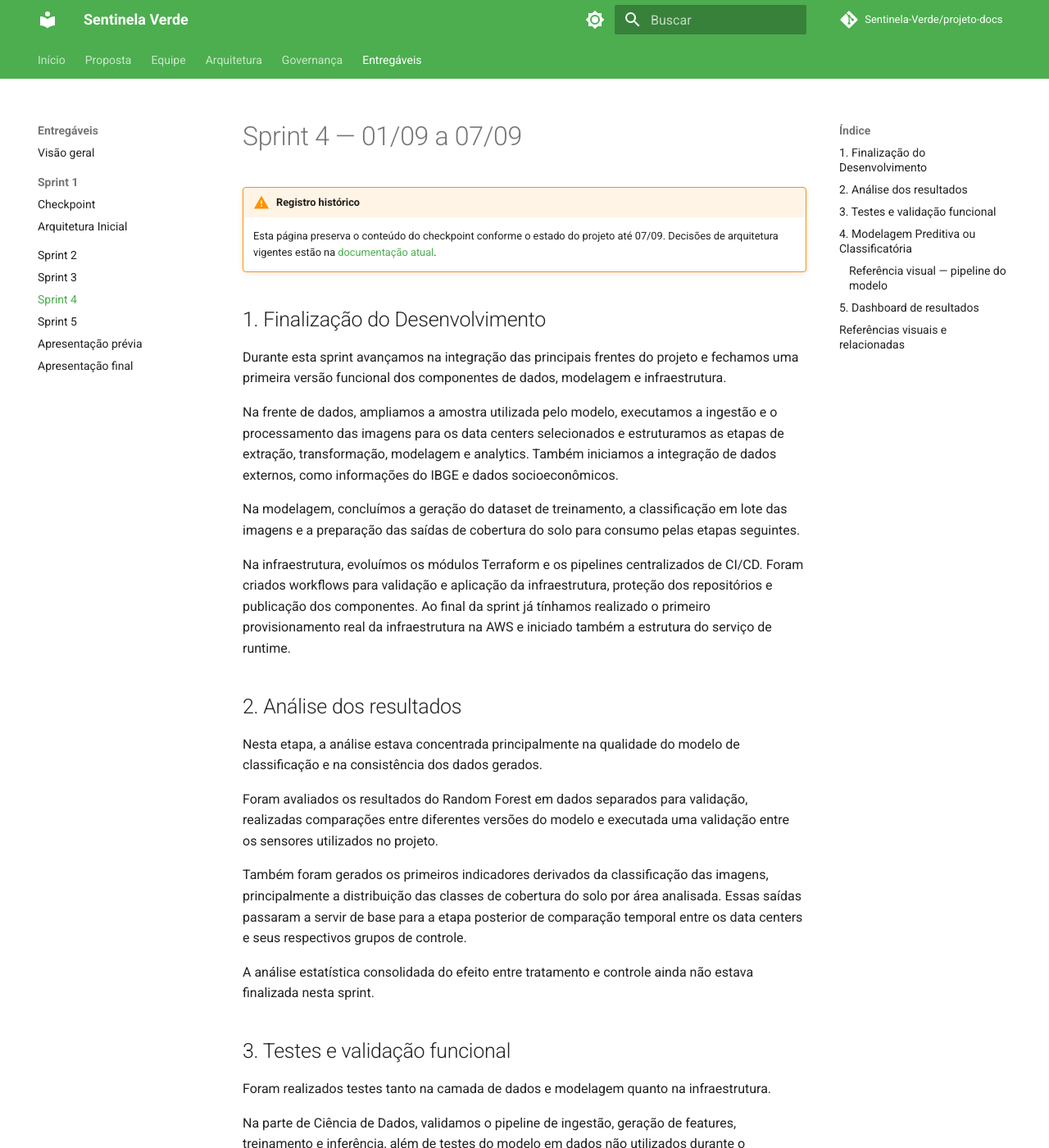
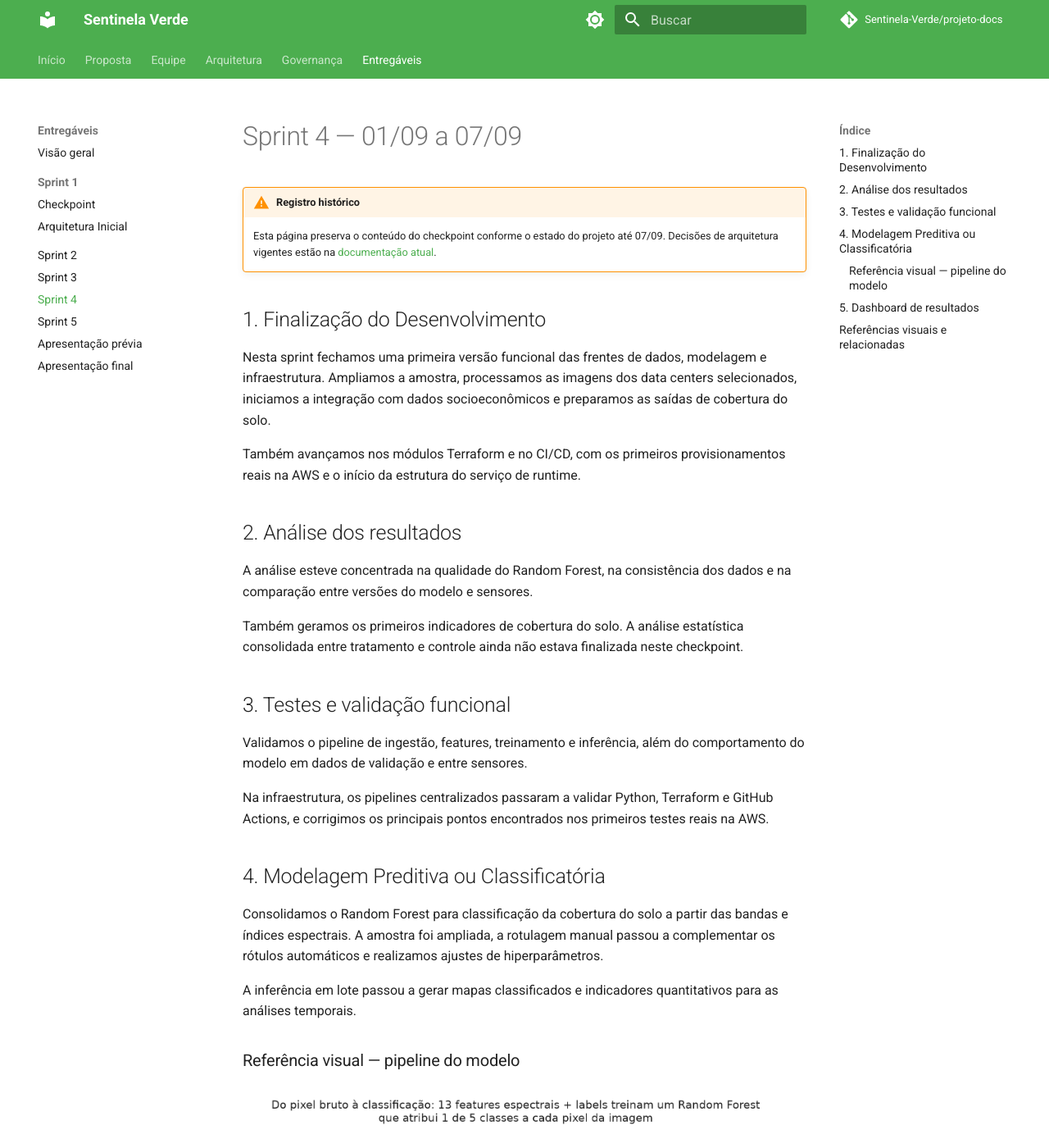
Before and after one commit to Sentinela-Verde/projeto-docs, an MkDocs documentation site: the page built from docs/entregaveis/sprint-4.md, in a window 1280 px wide and 1400 px high. Shown: the whole window at 82% size. Built offline with MkDocs 1.6.1 and Material for MkDocs 9.7.7, drawn with Linux system fonts in a browser that asks for light colours; comment, search, counter and statistics services are not loaded; some of the changed text lies outside the part shown.

Commit message:
docs: condense sprint 4 checkpoint

```diff
--- a/docs/entregaveis/sprint-4.md
+++ b/docs/entregaveis/sprint-4.md
@@ -3,46 +3,29 @@
 !!! warning "Registro histórico"
     Esta página preserva o conteúdo do checkpoint conforme o estado do projeto até 07/09. Decisões de arquitetura vigentes estão na [documentação atual](../arquitetura/index.md).
 
-
 ## 1. Finalização do Desenvolvimento
 
-Durante esta sprint avançamos na integração das principais frentes do projeto e fechamos uma primeira versão funcional dos componentes de dados, modelagem e infraestrutura.
+Nesta sprint fechamos uma primeira versão funcional das frentes de dados, modelagem e infraestrutura. Ampliamos a amostra, processamos as imagens dos data centers selecionados, iniciamos a integração com dados socioeconômicos e preparamos as saídas de cobertura do solo.
 
-Na frente de dados, ampliamos a amostra utilizada pelo modelo, executamos a ingestão e o processamento das imagens para os data centers selecionados e estruturamos as etapas de extração, transformação, modelagem e analytics. Também iniciamos a integração de dados externos, como informações do IBGE e dados socioeconômicos.
-
-Na modelagem, concluímos a geração do dataset de treinamento, a classificação em lote das imagens e a preparação das saídas de cobertura do solo para consumo pelas etapas seguintes.
-
-Na infraestrutura, evoluímos os módulos Terraform e os pipelines centralizados de CI/CD. Foram criados workflows para validação e aplicação da infraestrutura, proteção dos repositórios e publicação dos componentes. Ao final da sprint já tínhamos realizado o primeiro provisionamento real da infraestrutura na AWS e iniciado também a estrutura do serviço de runtime.
+Também avançamos nos módulos Terraform e no CI/CD, com os primeiros provisionamentos reais na AWS e o início da estrutura do serviço de runtime.
 
 ## 2. Análise dos resultados
 
-Nesta etapa, a análise estava concentrada principalmente na qualidade do modelo de classificação e na consistência dos dados gerados.
+A análise esteve concentrada na qualidade do Random Forest, na consistência dos dados e na comparação entre versões do modelo e sensores.
 
-Foram avaliados os resultados do Random Forest em dados separados para validação, realizadas comparações entre diferentes versões do modelo e executada uma validação entre os sensores utilizados no projeto.
-
-Também foram gerados os primeiros indicadores derivados da classificação das imagens, principalmente a distribuição das classes de cobertura do solo por área analisada. Essas saídas passaram a servir de base para a etapa posterior de comparação temporal entre os data centers e seus respectivos grupos de controle.
-
-A análise estatística consolidada do efeito entre tratamento e controle ainda não estava finalizada nesta sprint.
+Também geramos os primeiros indicadores de cobertura do solo. A análise estatística consolidada entre tratamento e controle ainda não estava finalizada neste checkpoint.
 
 ## 3. Testes e validação funcional
 
-Foram realizados testes tanto na camada de dados e modelagem quanto na infraestrutura.
+Validamos o pipeline de ingestão, features, treinamento e inferência, além do comportamento do modelo em dados de validação e entre sensores.
 
-Na parte de Ciência de Dados, validamos o pipeline de ingestão, geração de features, treinamento e inferência, além de testes do modelo em dados não utilizados durante o treinamento e validações entre diferentes sensores.
-
-Na infraestrutura, utilizamos os pipelines centralizados para executar validações de Python, Terraform e workflows do GitHub Actions. Durante o provisionamento real da AWS também foram corrigidos pontos relacionados a IAM, permissions boundary, volumes das instâncias e execução dos workflows reutilizáveis.
-
-Essas validações foram importantes para sair de uma arquitetura apenas desenhada e começar a testar efetivamente os componentes no ambiente AWS.
+Na infraestrutura, os pipelines centralizados passaram a validar Python, Terraform e GitHub Actions, e corrigimos os principais pontos encontrados nos primeiros testes reais na AWS.
 
 ## 4. Modelagem Preditiva ou Classificatória
 
-O modelo de classificação de cobertura do solo foi consolidado utilizando Random Forest.
+Consolidamos o Random Forest para classificação da cobertura do solo a partir das bandas e índices espectrais. A amostra foi ampliada, a rotulagem manual passou a complementar os rótulos automáticos e realizamos ajustes de hiperparâmetros.
 
-Cada pixel das imagens passou a ser representado pelas bandas espectrais e pelos índices derivados utilizados pelo projeto. A partir dessas informações, o modelo classifica os pixels nas categorias de cobertura do solo definidas para a análise.
-
-Durante a sprint também ampliamos o conjunto de áreas utilizadas no desenvolvimento do modelo, adicionamos rotulagem manual para complementar os rótulos automáticos e realizamos ajustes de hiperparâmetros.
-
-A inferência em lote passou a gerar mapas classificados para as imagens processadas, permitindo transformar o dado raster em indicadores quantitativos que poderiam ser comparados ao longo do tempo.
+A inferência em lote passou a gerar mapas classificados e indicadores quantitativos para as análises temporais.
 
 ### Referência visual — pipeline do modelo
 
@@ -52,11 +35,9 @@ A inferência em lote passou a gerar mapas classificados para as imagens process
 
 ## 5. Dashboard de resultados
 
-O dashboard ainda não estava finalizado ao término desta sprint.
+O dashboard ainda não estava finalizado. Nesta sprint deixamos estruturadas as principais saídas que o alimentariam: classificações das imagens, percentuais das classes de cobertura e dados socioeconômicos.
 
-O principal trabalho realizado nesta etapa foi preparar as saídas que alimentariam a visualização: classificações das imagens, percentuais das classes de cobertura do solo e dados socioeconômicos associados aos locais analisados.
-
-Com essas informações estruturadas, a implementação e consolidação do dashboard ficaram para a sprint seguinte.
+A consolidação da visualização ficou para a sprint seguinte.
 
 ## Referências visuais e relacionadas
 
```
